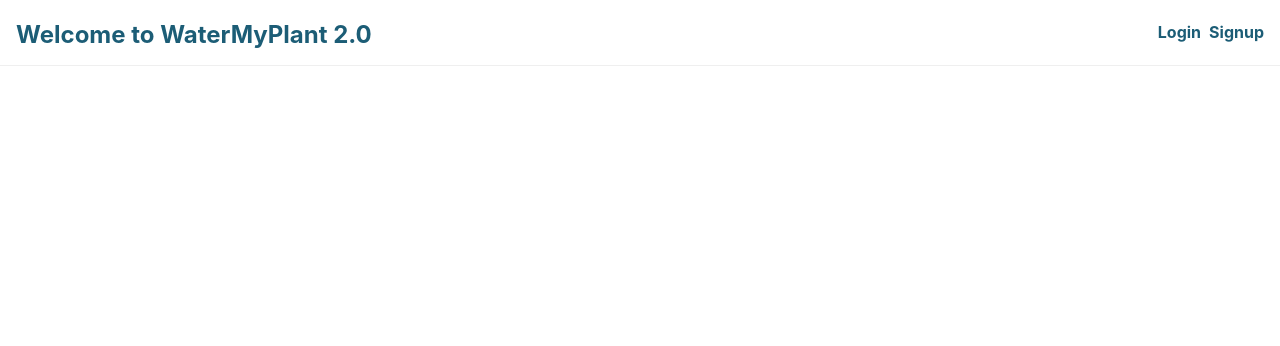
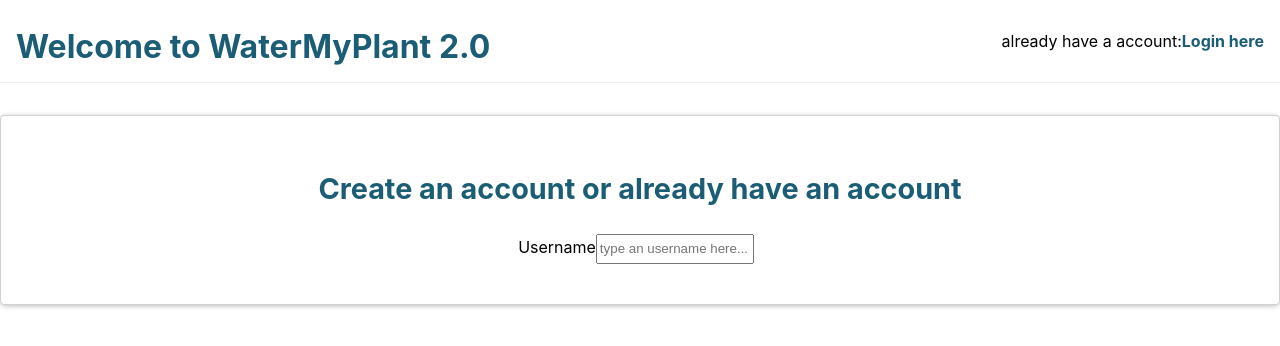
Before and after one commit to Build-Week-water-my-plants2/front-end, a React (Create React App) app in the folder watermyplant/: page /signup in a window 1280 px wide. Shown: the top 346 px of the page. Built offline with nearby package versions, Linux system fonts and the light colour scheme.

Commit message:
Architecture the signup and login pages.

```diff
--- a/watermyplant/src/App.js
+++ b/watermyplant/src/App.js
@@ -8,10 +8,8 @@ import Signup from './components/Signup';
 
 //the shape of the state that drives the form
 const initialFormValues = {
-  ///// TEXT INPUTS /////
   username: '',
   phoneNumber: '',
-  ///// DROPDOWN /////
   password: '',
 }
 
@@ -26,8 +24,8 @@ const [formValues, setFormValues] = useState(initialFormValues);
         <nav>
           <h1 className='site-header'>Welcome to WaterMyPlant 2.0</h1>
           <div className='nav-links'>
-            <Link to="/login">Login</Link>
-            <Link to="/signup">Signup</Link>
+            <div>already have a account: </div>
+            <Link to="/login"> Login here</Link>
           </div>
         </nav>
         <Route exact path = "/login" >
@@ -38,7 +36,14 @@ const [formValues, setFormValues] = useState(initialFormValues);
             // errorText={errorText}
           />
         </Route>
-        <Route exact path = "/signup" components = {Signup} />
+        <Route exact path = "/signup" >
+          <Signup
+            values={formValues}
+            // update={updateForm}
+            // submit={submitForm}
+            // errorText={errorText}
+          />
+        </Route>
       </div>
     </Router>
   );
--- a/watermyplant/src/components/Login.js
+++ b/watermyplant/src/components/Login.js
@@ -1,9 +1,52 @@
 import React from 'react'
+import { Link } from 'react-router-dom';
 
 export default function Login (props) {
     // destruct the props first
     const { values, update, submit, errorText } = props
 
-    return
+    const onChange = evt => {
+        // IMPLEMENT the change handler for our inputs and dropdown
+        // a) pull the name of the input from the event object
+        // b) pull the value of the input from the event object
+        // c) use the `update` callback coming in through props
+        const {name, value} = evt.target;
+        update(name, value);
+    }
 
+    // IMPLEMENT the submit handler
+    // a) don't allow the browser to reload!
+    // c) use the `submit` callback coming in through props
+    const onSubmit = evt => {
+        evt.preventDefault();
+        submit();
+      }
+
+    return (
+        // build the form here
+
+        <form className='form container' onSubmit={onSubmit}>
+            {/* // temp comments, need delete later */}
+            <h2>Hello</h2>
+            <div>Sign in to WatermyPlant 2.0 or <Link to='/signup'> create an account</Link> </div>
+            <div className='form-group inputs'>
+            <div>Username or email </div>
+            <label>
+            {/* build an `text` of type input for username. Controlled inputs need `value` and `onChange` props.
+                Inputs render what they're told - their current value comes from app state.
+                At each keystroke, a change handler fires to change app state. */}
+                <input
+                    type="text"
+                    name="username"
+                    placeholder="type an username here..."
+                    onChange={onChange}
+                    value={values.username}
+                />
+            </label>
+
+
+            </div>
+
+        </form>
+    );
 }
--- a/watermyplant/src/components/Signup.js
+++ b/watermyplant/src/components/Signup.js
@@ -0,0 +1,47 @@
+import React from 'react'
+
+export default function Signup (props) {
+    // destruct the props first
+    const { values, update, submit, errorText } = props
+
+    const onChange = evt => {
+        // IMPLEMENT the change handler for our inputs and dropdown
+        // a) pull the name of the input from the event object
+        // b) pull the value of the input from the event object
+        // c) use the `update` callback coming in through props
+        const {name, value} = evt.target;
+        update(name, value);
+    }
+
+    // IMPLEMENT the submit handler
+    // a) don't allow the browser to reload!
+    // c) use the `submit` callback coming in through props
+    const onSubmit = evt => {
+        evt.preventDefault();
+        submit();
+      }
+
+    return (
+        // build the form here
+        <form className='form container' onSubmit={onSubmit}>
+            <h2>Create an account or already have an account</h2>
+            <div className='form-group inputs'>
+            <label>Username
+            {/* build an `text` of type input for username. Controlled inputs need `value` and `onChange` props.
+                Inputs render what they're told - their current value comes from app state.
+                At each keystroke, a change handler fires to change app state. */}
+                <input
+                    type="text"
+                    name="username"
+                    placeholder="type an username here..."
+                    onChange={onChange}
+                    value={values.username}
+                />
+            </label>
+
+
+            </div>
+
+        </form>
+    );
+}
--- a/watermyplant/src/index.css
+++ b/watermyplant/src/index.css
@@ -56,19 +56,23 @@ nav {
   margin-bottom: 24px;
 }
 h1, h2, h3, h4 {
-  color: royalblue;
+  color: #1c5d76;
 }
 h1 {
-  font-size: 1.5rem;
+  font-size: 2.0rem;
   margin-bottom: 1rem;
 }
 h2 {
-  font-size: 1.2rem;
+  font-size: 1.8rem;
+  margin-bottom: 1.2rem;
+}
+h3 {
+  font-size: 1.6rem;
   margin-bottom: 1.2rem;
 }
 label {
-  display: flex;
-  justify-content: space-between;
+  /* display: flex; */
+  /* justify-content: space-between; */
 }
 input, select, button {
   height: 1.5rem;
```
